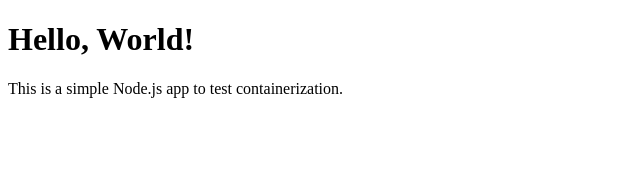
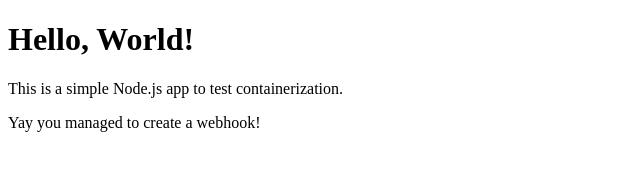
Before and after one commit to LottaHann/TAIS-educational-material-lottahann, a website: page containerization_example/public/index.html in a window 1280 px wide. Shown: the whole page, without its empty margins (0-640 px from the left). Drawn offline with Linux system fonts and the light colour scheme.

Commit message:
added a new line in index.html

```diff
--- a/containerization_example/public/index.html
+++ b/containerization_example/public/index.html
@@ -8,5 +8,6 @@
 <body>
   <h1>Hello, World!</h1>
   <p>This is a simple Node.js app to test containerization.</p>
+  <p>Yay you managed to create a webhook!</p>
 </body>
 </html>
```
